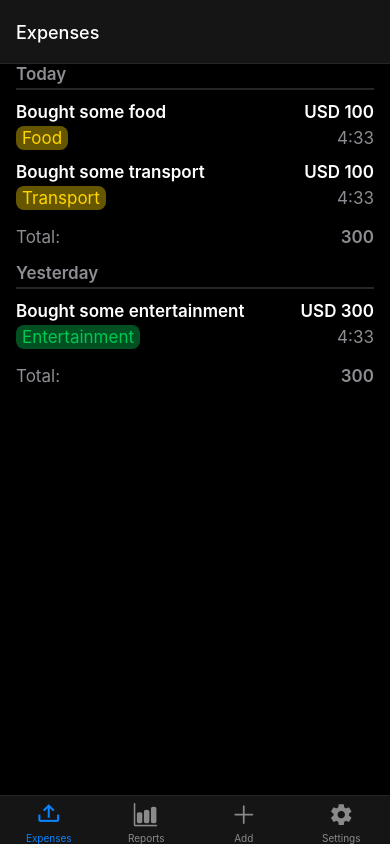
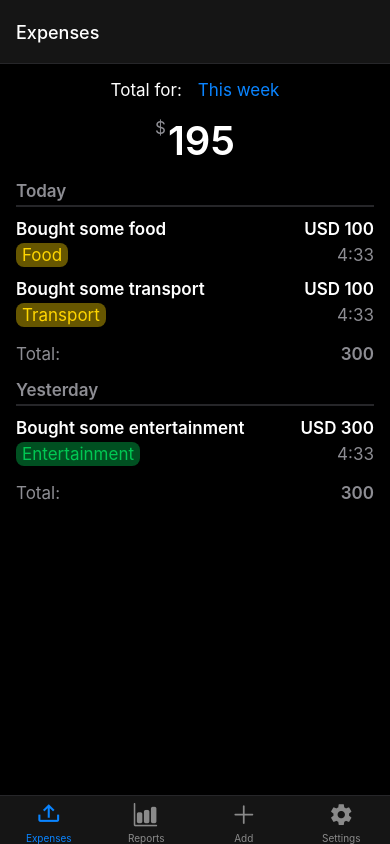
Before and after one commit to Andrsand/GoodbyeMoney, a React Native app: screen /Home in a window 390 px wide. Built offline with nearby package versions, Linux system fonts and the light colour scheme.

Commit message:
Expense screen UI done

```diff
--- a/components/ExpensesList.tsx
+++ b/components/ExpensesList.tsx
@@ -1,5 +1,5 @@
 import React from "react";
-import { View, Text } from "react-native";
+import { View, Text, TouchableOpacity} from "react-native";
 
 import { ExpensesGroup } from "../types/expenses-group";
 import { ExpenseRow } from "./ExpenseRow";
@@ -16,8 +16,55 @@
             flexDirection: 'column',
             overflow: 'scroll',
             paddingHorizontal: 16,
+            width: '100%',
+            paddingTop: 16,
     }}
     >
+        <View
+            style={{
+                display: 'flex',
+                width: '100%',
+                flexDirection: 'row',
+                alignItems: 'center',
+                marginBottom: 16,
+                justifyContent: 'center',
+            }}
+        >
+            <Text style={{ color: theme.colors.textPrimary, fontSize: 17 }}>Total for:</Text>
+            <TouchableOpacity style={{ marginLeft: 16 }}>
+                <Text style={{ color: theme.colors.primary, fontSize: 17 }}>This week</Text>
+            </TouchableOpacity>
+        </View>
+        <View
+            style={{
+                display: 'flex',
+                flexDirection: 'row',
+                alignItems: 'flex-start',
+                justifyContent: 'center',
+                width: '100%',
+                marginBottom: 16
+            }}
+        >
+            <Text
+                style={{
+                    color: theme.colors.textSecondary,
+                    fontSize: 17,
+                    marginTop: 2,
+                }}
+            >
+                $
+            </Text>
+            <Text
+                style={{
+                    color: theme.colors.textPrimary,
+                    fontSize: 40,
+                    fontWeight: '600',
+                    marginLeft: 2,
+                }}
+            >
+                195
+            </Text>
+        </View>
         {groups.map(({ day, expenses, total }) => (
             <View key={day} style={{ display: 'flex', flexDirection: 'column', marginBottom: 16 }}>
                 <Text
```
